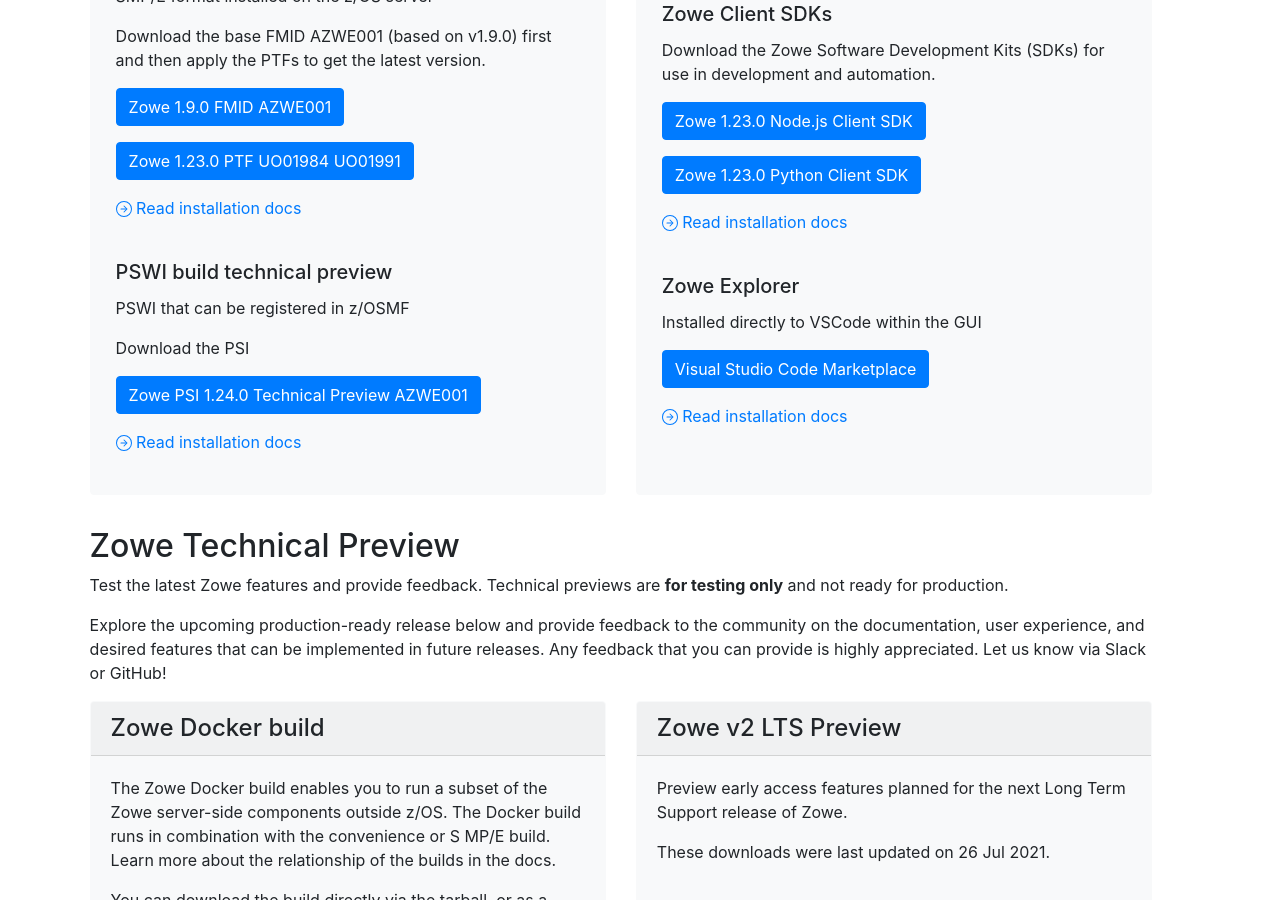
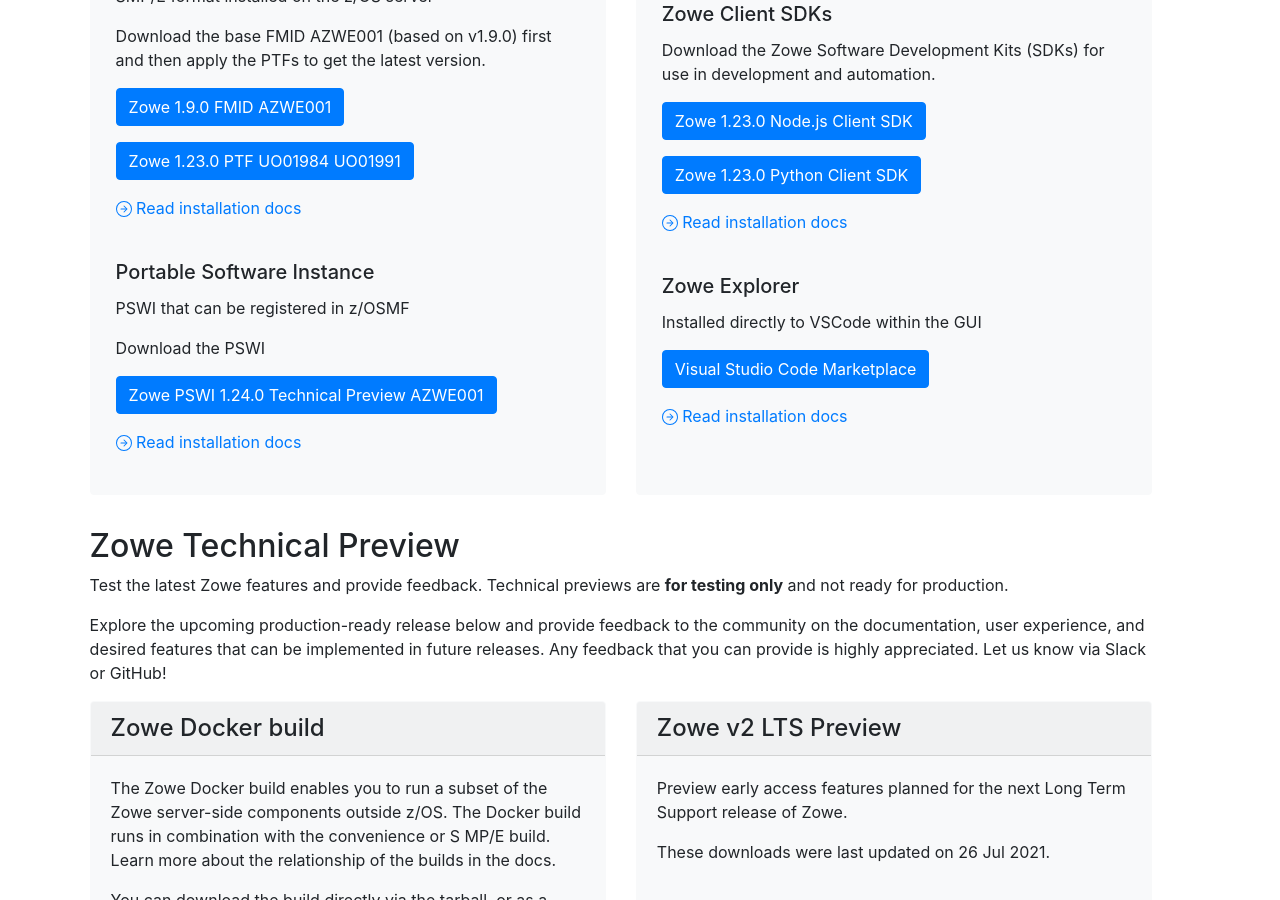
Before and after one commit to zowe/zowe.github.io, a Jekyll site: the page built from download.md, in a window 1280 px wide and 900 px high, scrolled down 851 px. Built offline with Jekyll 4.4.1, drawn with Linux system fonts in a browser that asks for light colours; our own code applies the rules of GitHub Pages for plain Markdown files.

Commit message:
Made the download a bit more clear
- Full name in the title
- Replaced PSI with PSWI

Signed-off-by: Adrian Bastyr <adrian.bastyr@broadcom.com>

```diff
--- a/download.md
+++ b/download.md
@@ -50,10 +50,10 @@
             </div>
           </div>
           <div class="card-body">
-            <h5 class="card-title">PSWI build technical preview</h5>
+            <h5 class="card-title">Portable Software Instance</h5>
             <p class="card-text">PSWI that can be registered in z/OSMF</p>
-            <p class="card-text">Download the PSI</p>
-            <p><a class="btn btn-primary" href="{{ site.pswi_download_url }}">Zowe PSI 1.24.0 Technical Preview {{ site.zowe_fmid }}</a></p>
+            <p class="card-text">Download the PSWI</p>
+            <p><a class="btn btn-primary" href="{{ site.pswi_download_url }}">Zowe PSWI 1.24.0 Technical Preview {{ site.zowe_fmid }}</a></p>
             <div>
               <a href="{{ site.pswi_install_doc_url }}" class="card-link">
               <svg width="1em" height="1em" viewBox="0 0 16 16" class="bi bi-arrow-right-circle" fill="currentColor" xmlns="http://www.w3.org/2000/svg"> <path fill-rule="evenodd" d="M8 15A7 7 0 1 0 8 1a7 7 0 0 0 0 14zm0 1A8 8 0 1 0 8 0a8 8 0 0 0 0 16z"/> <path fill-rule="evenodd" d="M7.646 11.354a.5.5 0 0 1 0-.708L10.293 8 7.646 5.354a.5.5 0 1 1 .708-.708l3 3a.5.5 0 0 1 0 .708l-3 3a.5.5 0 0 1-.708 0z"/> <path fill-rule="evenodd" d="M4.5 8a.5.5 0 0 1 .5-.5h5a.5.5 0 0 1 0 1H5a.5.5 0 0 1-.5-.5z"/></svg>
```
